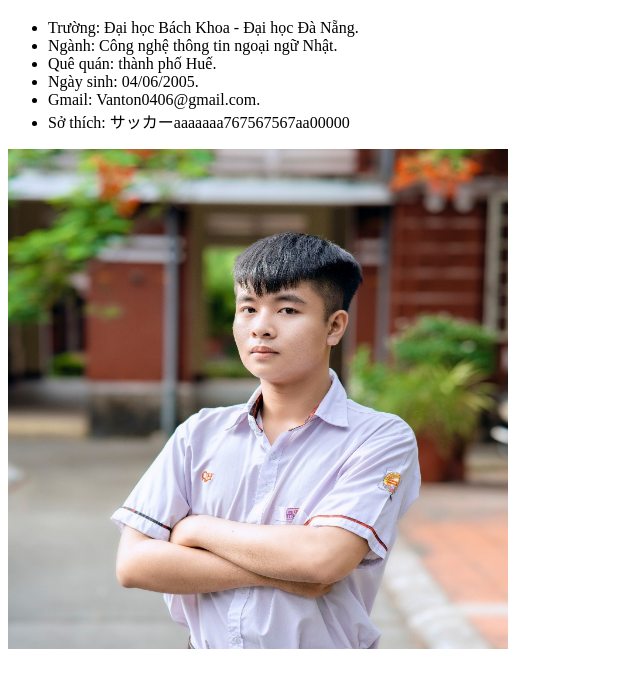
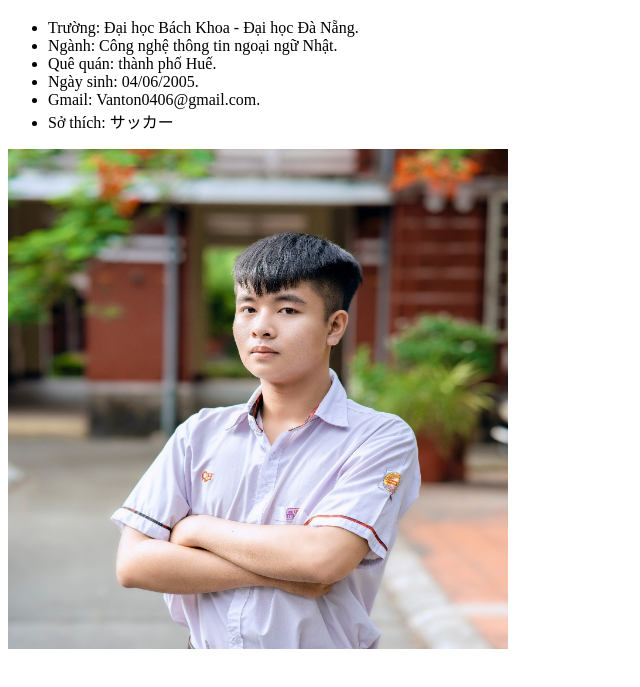
Before and after one commit to tonthatvan10/MarkinQIT---SGroup, a plain HTML site: page a.html in a window 1280 px wide. Shown: the part 61-748 px from the top of the page, without its empty margins (0-640 px from the left). Drawn offline with Linux system fonts and the light colour scheme.

Commit message:
4 commit

```diff
--- a/a.html
+++ b/a.html
@@ -34,7 +34,7 @@
         <li>Quê quán: thành phố Huế.</li>
         <li>Ngày sinh: 04/06/2005.</li>
         <li>Gmail: Vanton0406@gmail.com.</li>
-        <li>Sở thích: サッカーaaaaaaa767567567aa00000</li>
+        <li>Sở thích: サッカー</li>
     </ul>
     <img src="./1222.jpg" alt="" width="500" height="500">
 
```
